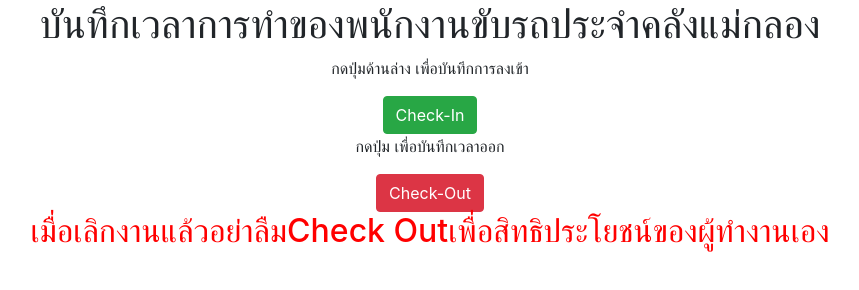
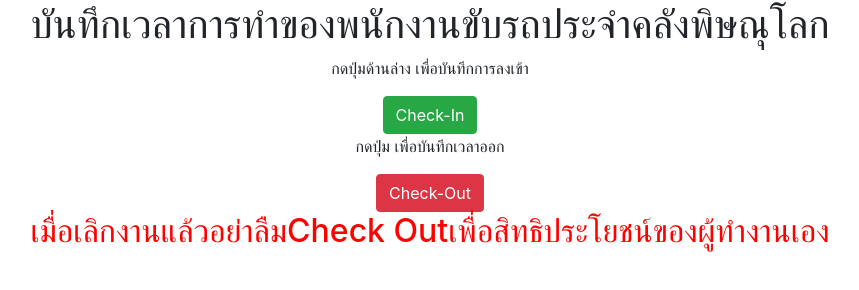
Before and after one commit to Patriackwong/PL-Timeticker, a plain HTML site: page index.html in a window 1280 px wide. Shown: the whole page, without its empty margins (210-1069 px from the left). Drawn offline with nearby package versions, Linux system fonts and the light colour scheme; a script that the page names is missing.

Commit message:
index.html

```diff
--- a/index.html
+++ b/index.html
@@ -12,7 +12,7 @@
   </head>
   <body>
     <center>
-    <h1>บันทึกเวลาการทำของพนักงานขับรถประจำคลังแม่กลอง</h1>
+    <h1>บันทึกเวลาการทำของพนักงานขับรถประจำคลังพิษณุโลก</h1>
 
 <p>กดปุ่มด้านล่าง เพื่อบันทึกการลงเข้า </p>
 <div id="cin" class="visible"><button type="button" class="btn btn-success" onclick="getLocation()">Check-In</button></div>
```
